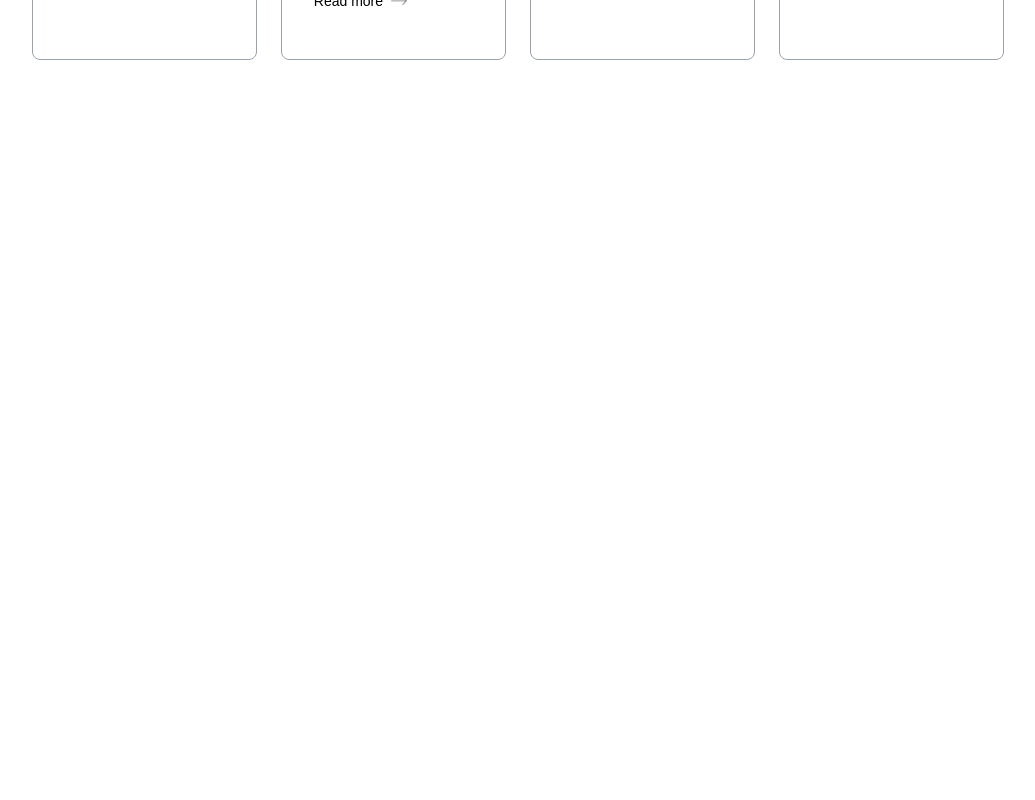
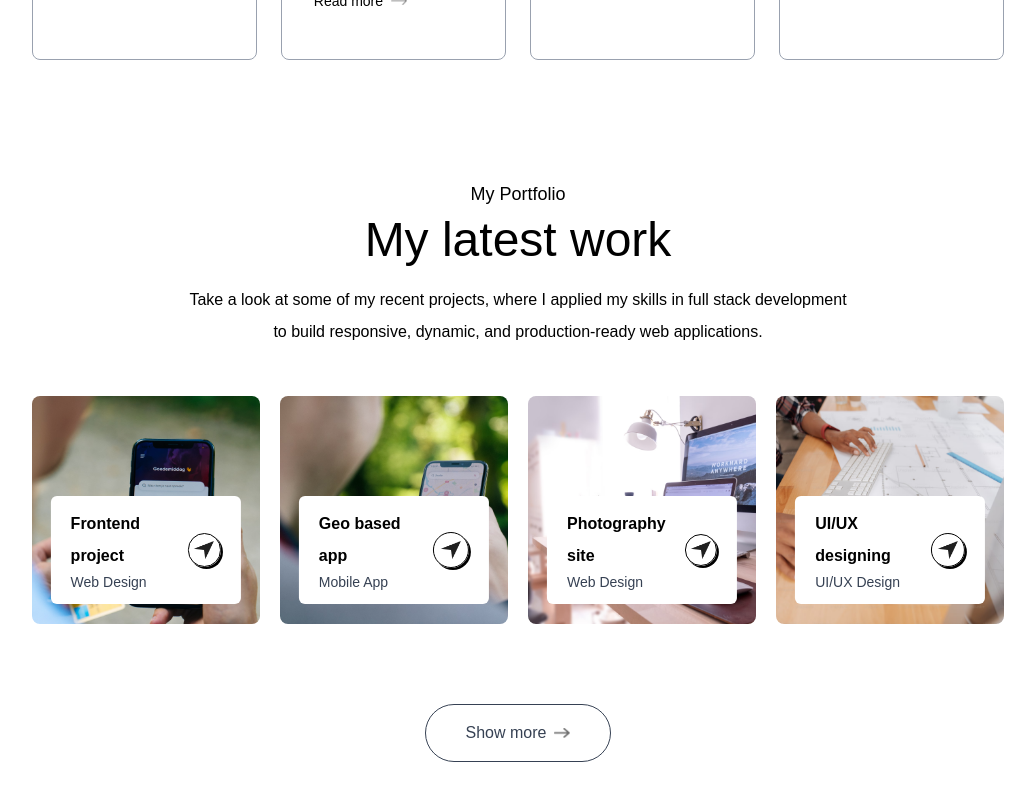
Before and after one commit to ouali99/portfolio, a Next.js app: page / in a window 1280 px wide. Shown: the part 2511-3311 px from the top of the page, without its empty margins (122-1157 px from the left). Before the commit the page ends 2651 px from the top, so only its background shows below. Built offline with nearby package versions, Linux system fonts and the light colour scheme; a web font is replaced by a local one.

Commit message:
add work section

```diff
--- a/app/components/Services.jsx
+++ b/app/components/Services.jsx
@@ -8,7 +8,7 @@
       <h4 className="text-center mb-2 text-lg font-Ovo">What I offer</h4>
       <h2 className="text-center text-5xl font-Ovo">My Services</h2>
 
-      <p className='test-center max-w-2xl mx-auto mt-5 mb-12 font-Ovo'>
+      <p className='text-center max-w-2xl mx-auto mt-5 mb-12 font-Ovo'>
         As a Full Stack Developer, I provide end-to-end solutions for building modern and responsive web applications. From crafting elegant frontend interfaces with React and Tailwind CSS, to designing robust backends using Node.js and FastAPI, I help bring ideas to life. I also offer deployment and optimization services to ensure your applications are fast, secure, and ready for production environments like AWS and Vercel.
       </p>
 
--- /dev/null
+++ b/app/components/Work.jsx
@@ -0,0 +1,39 @@
+import { assets, workData } from '@/assets/assets'
+import Image from 'next/image'
+import React from 'react'
+
+const Work = () => {
+  return (
+    <div id="work" className="w-full px-[12%] py-10 scroll-mt-20">
+    <h4 className="text-center mb-2 text-lg font-Ovo">My Portfolio</h4>
+      <h2 className="text-center text-5xl font-Ovo">My latest work</h2>
+
+      <p className='text-center max-w-2xl mx-auto mt-5 mb-12 font-Ovo'>
+        Take a look at some of my recent projects, where I applied my skills in full stack development to build responsive, dynamic, and production-ready web applications.
+      </p>
+
+      <div className='grid grid-cols-[repeat(auto-fit,minmax(200px,1fr))] gap-5 my-10'>
+        {workData.map((project, index) => (
+          <div className="aspect-square bg-no-repeat bg-cover bg-center rounded-lg relative cursor-pointer group"
+          key={index}
+          style={{backgroundImage: `url(${project.bgImage})`}}>
+            <div className='bg-white w-10/12 rounded-md absolute bottom-5 left-1/2 -translate-x-1/2 py-3 px-5 flex items-center justify-between duration-500 group-hover:bottom-7'>
+                <div>
+                    <h2 className='font-semibold'>{project.title}</h2>
+                    <p className='text-sm text-gray-700'>{project.description}</p>
+                </div>
+                <div className='border rounded-full border-black w-9 aspect-square flex items-center justify-center shadow-[2px_2px_0_#000] group-hover:bg-lime-300 transition'>
+                    <Image src={assets.send_icon} alt="send icon" className='w-5'/>
+                </div>
+            </div>
+          </div>
+        ))}
+      </div>
+      <a href="" className='w-max flex items-center jus gap-2 text-gray-700 border-[0.5px] border-gray-700 rounded-full py-3 px-10 mx-auto my-20 hover:bg-[#fcf4ff] duration-500'>
+        Show more <Image src={assets.right_arrow_bold} alt="Right arrow" className="w-4" />
+      </a>
+    </div>
+  )
+}
+
+export default Work
--- a/app/page.js
+++ b/app/page.js
@@ -3,6 +3,7 @@
 import Header from "./components/Header";
 import Navbar from "./components/Navbar";
 import Services from "./components/Services";
+import Work from "./components/Work";
 
 export default function Home() {
   return (
@@ -11,6 +12,7 @@
       <Header />
       <About  />
       <Services />
+      <Work />
     </>
   );
 }
```
